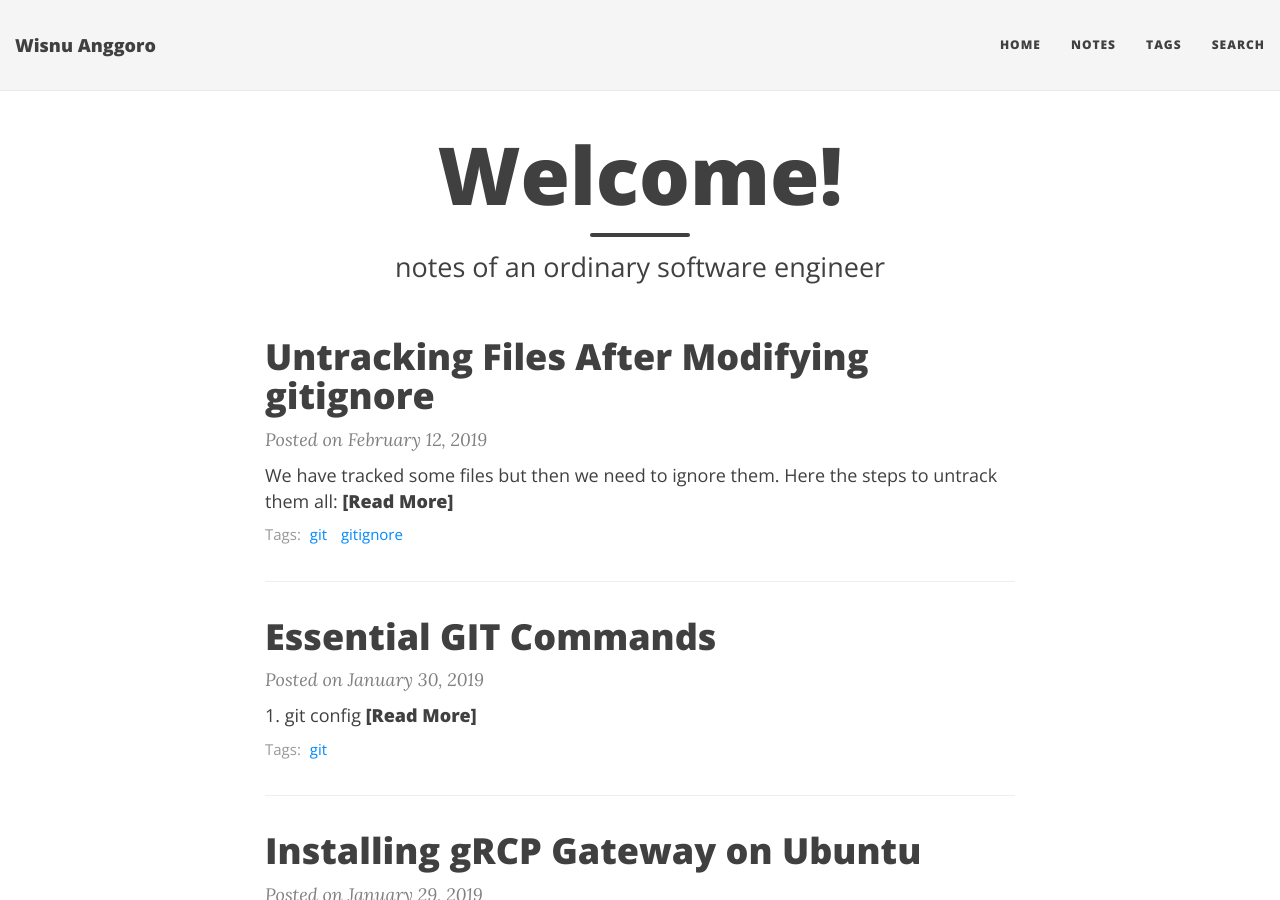
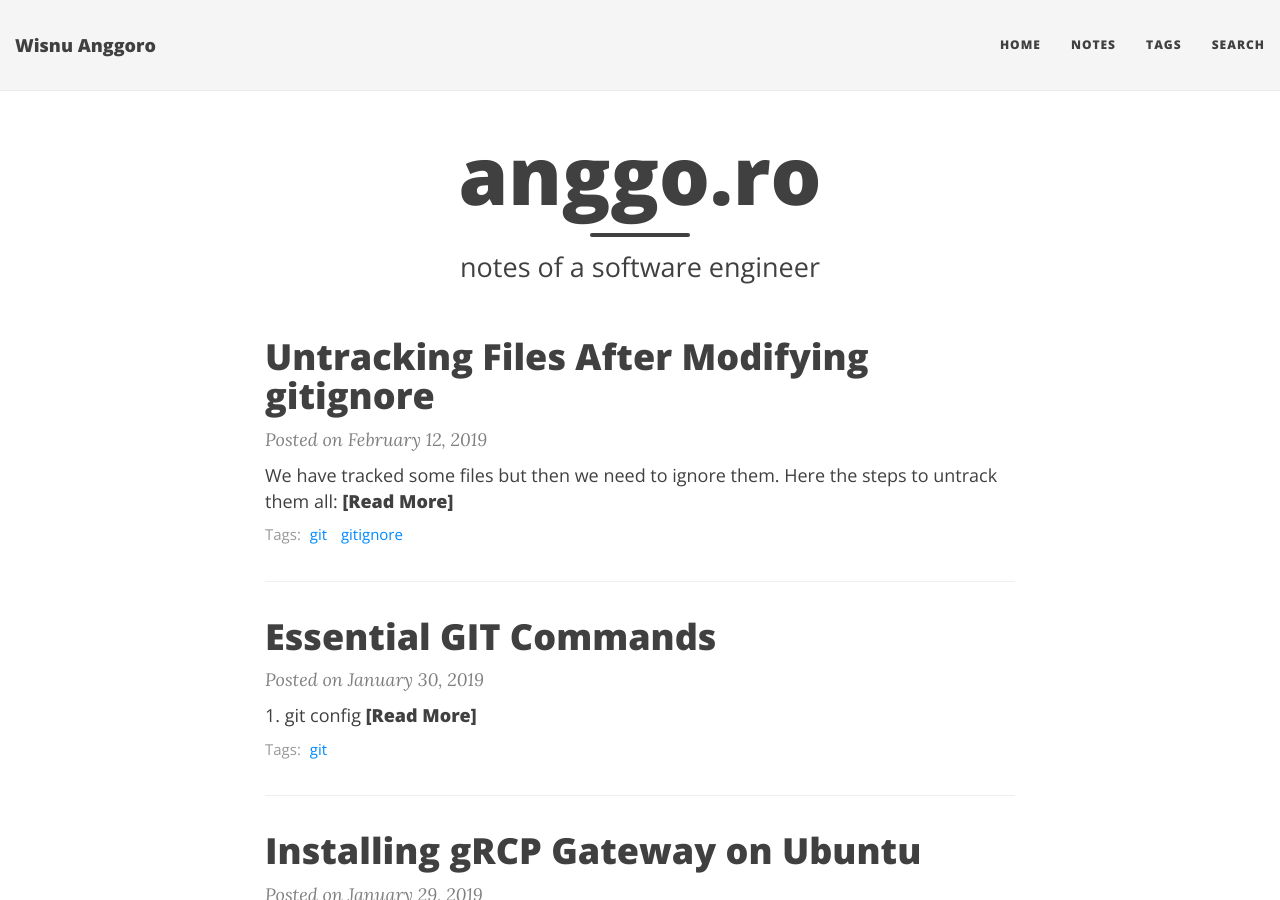
Before and after one commit to WisnuAnggoro/wisnuanggoro.github.io, a Jekyll site: the page built from index.html, in a window 1280 px wide and 900 px high. Built offline with Jekyll 4.4.1, drawn with Linux system fonts in a browser that asks for light colours; nearby versions of some CDN libraries; the list of posts is cut into pages by our own code.

```diff
--- a/_config.yml
+++ b/_config.yml
@@ -17,7 +17,7 @@ baseurl: ""
 title: Wisnu Anggoro
 
 # Short description of your site
-description: Notes of an ordinary software engineer
+description: Notes of a software engineer
 
 # --- Navigation bar options --- #
 
@@ -93,7 +93,7 @@ social-network-links:
 share-links-active:
   twitter: true
   facebook: true
-  google: false
+  google: true
   linkedin: true
 
 # How to display the link to the website in the footer
@@ -158,7 +158,7 @@ title-separator: "-"
 timezone: "America/Vancouver"
 markdown: kramdown
 highlighter: rouge
-permalink: /notes/:title/
+permalink: /note/:title/
 paginate: 5
 
 kramdown:
--- a/index.html
+++ b/index.html
@@ -1,7 +1,7 @@
 ---
 layout: page
-title: Welcome!
-subtitle: notes of an ordinary software engineer
+title: anggo.ro
+subtitle: notes of a software engineer
 use-site-title: true
 ---
 
```
Also changed, not shown: search.md (+2 -1 lines).
